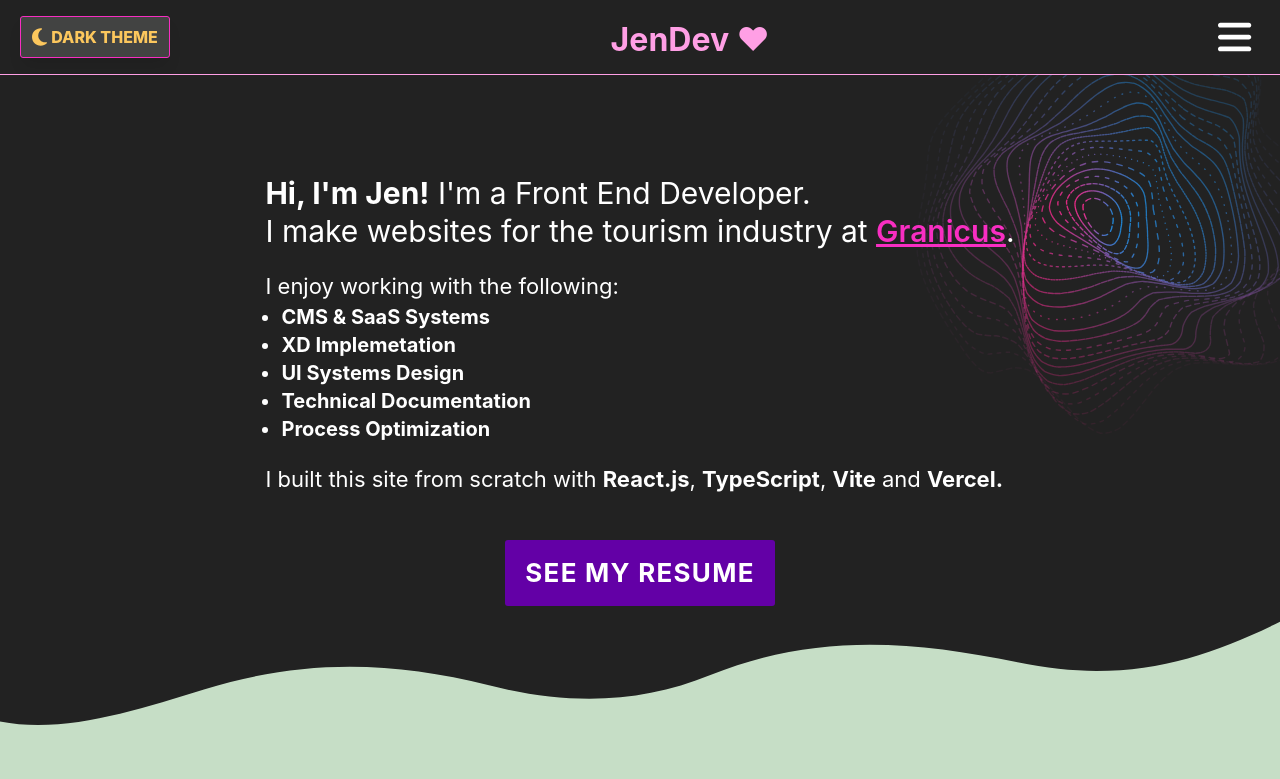
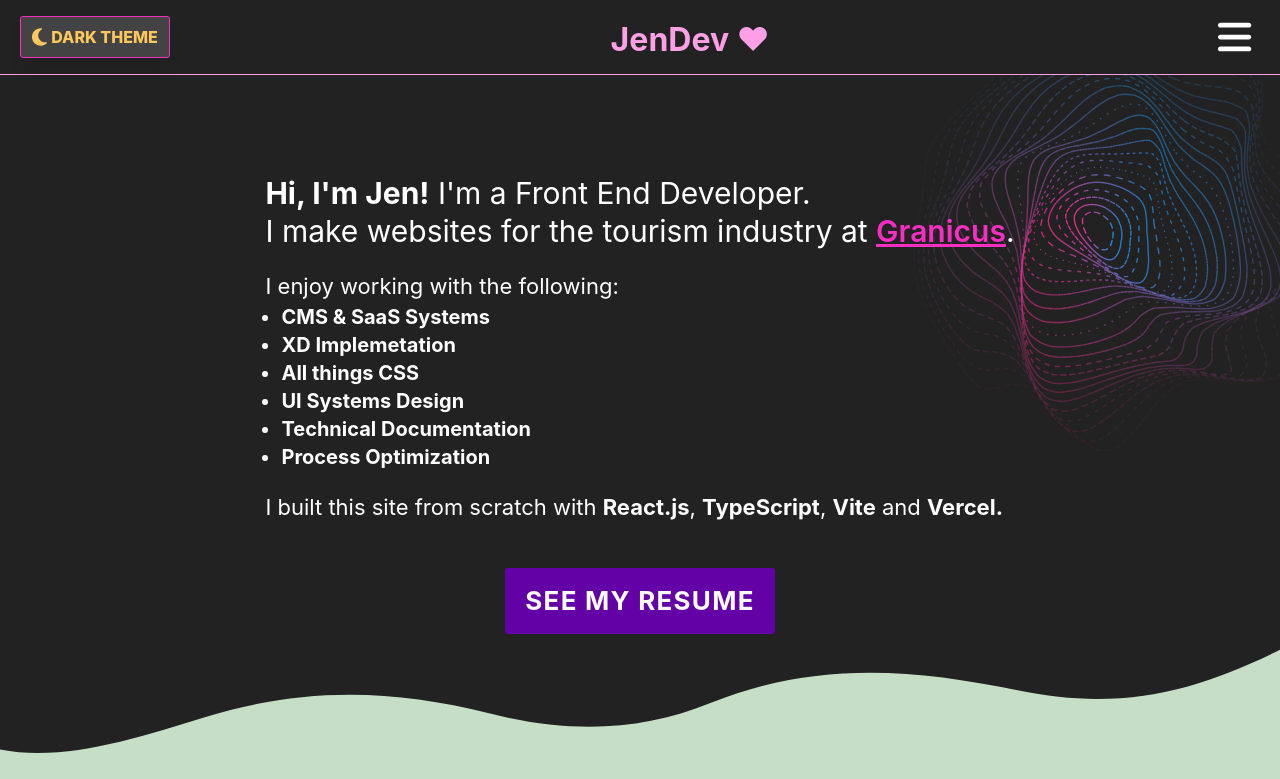
Before and after one commit to jenhedg/jen-dev-vite, a React (Vite) app: page / in a window 1280 px wide. Shown: the top 779 px of the page. Built offline with nearby package versions, Linux system fonts and the light colour scheme.

Commit message:
intro update

```diff
--- a/src/components/Intro/Intro.tsx
+++ b/src/components/Intro/Intro.tsx
@@ -18,6 +18,7 @@ export default function Intro() {
                             <ul className="intro-list">
                                 <li className="list-item"><strong>CMS & SaaS Systems</strong></li>
                                 <li className="list-item"><strong>XD Implemetation</strong></li>
+                                <li className="list-item"><strong>All things CSS</strong></li>
                                 <li className="list-item"><strong>UI Systems Design</strong></li>
                                 <li className="list-item"><strong>Technical Documentation</strong></li>
                                 <li className="list-item"><strong>Process Optimization</strong></li>
```
